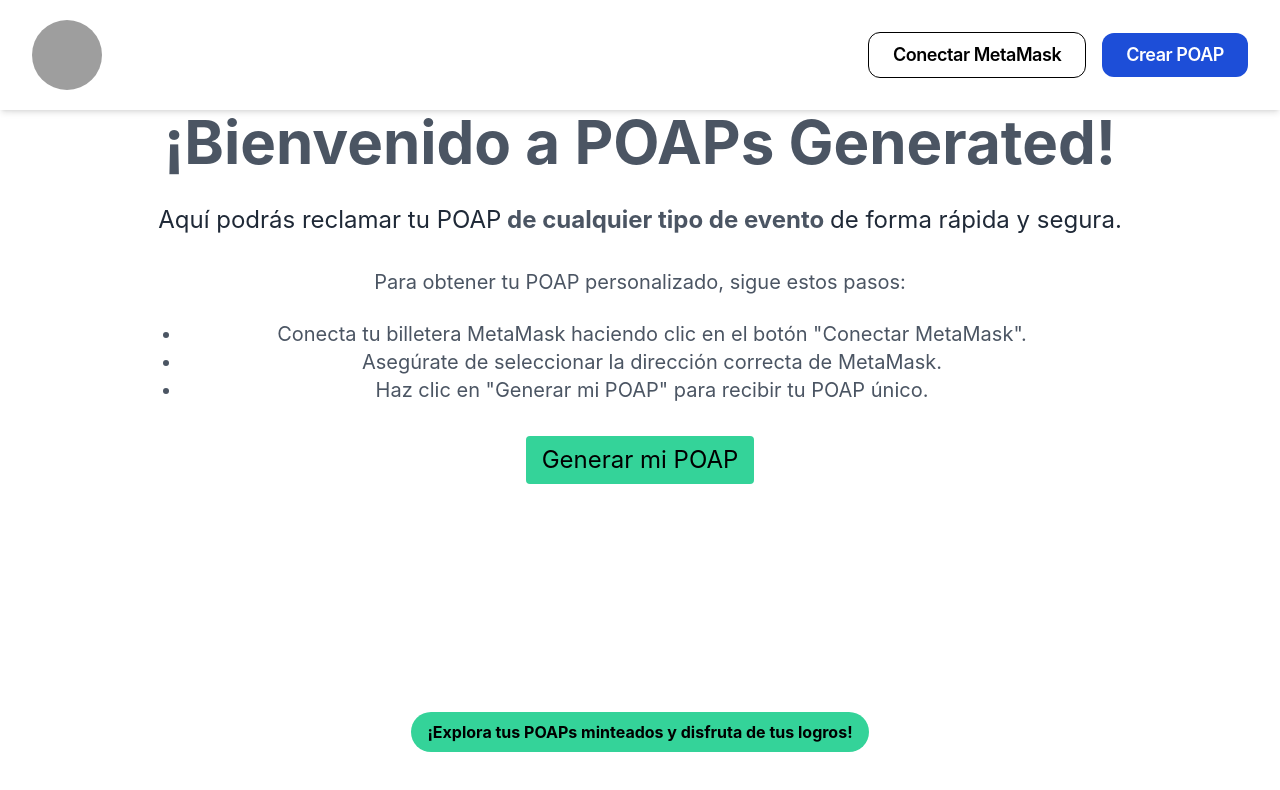
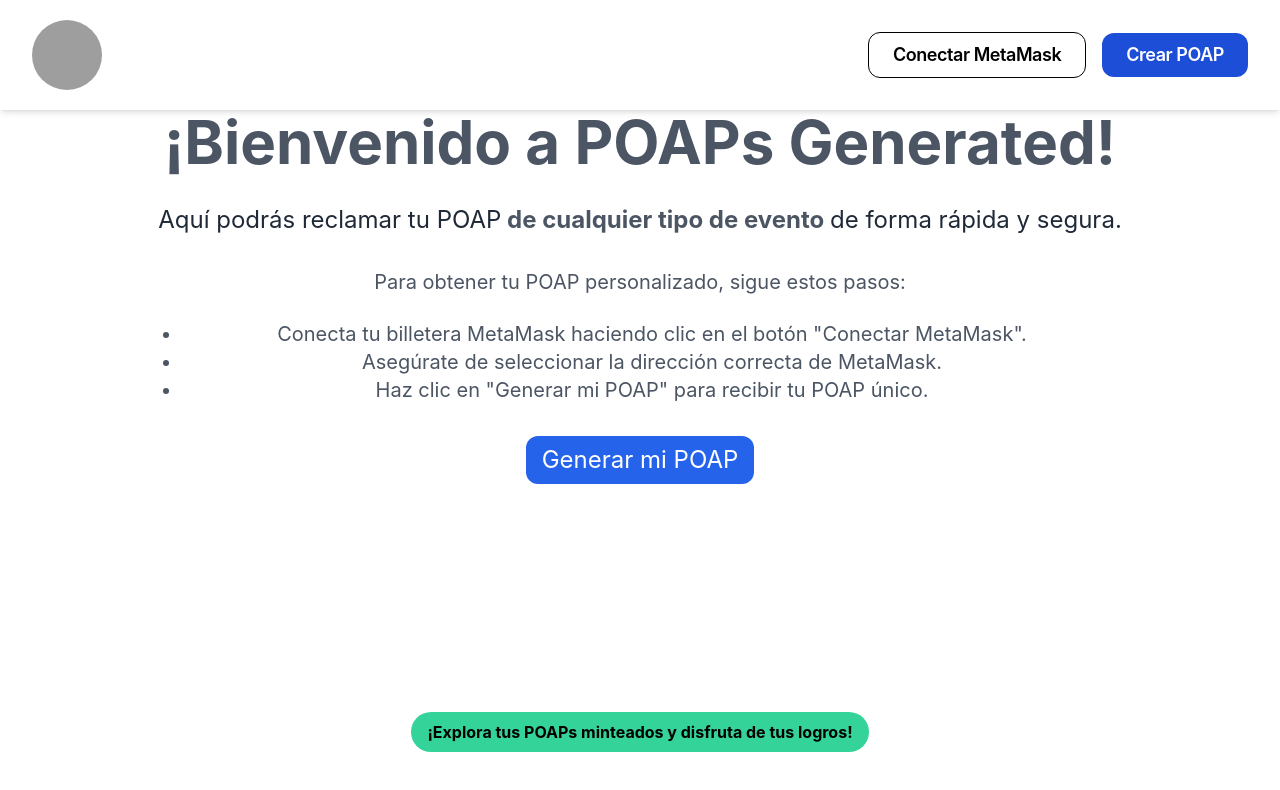
Before and after one commit to trasgoverde/Platform-Poap, a Next.js app in the folder frontend/: page /mint/1 in a window 1280 px wide. Shown: the top 790 px of the page. Built offline with nearby package versions, Linux system fonts and the light colour scheme; grey boxes are pictures that could not be loaded.

Commit message:
Button generar mi poap

```diff
--- a/frontend/src/pages/mint/[eventId].js
+++ b/frontend/src/pages/mint/[eventId].js
@@ -90,7 +90,7 @@
       </ul>
     </div>
     <button
-      className="text-black px-4 py-2 rounded bg-emerald-400 hover:bg-emerald-300 text-lg md:text-xl lg:text-2xl"
+      className="text-white px-4 py-2 rounded-xl bg-blue-600 hover:bg-blue-800 text-lg md:text-xl lg:text-2xl"
       onClick={handleMintMyPoap}
     >
       Generar mi POAP
```
